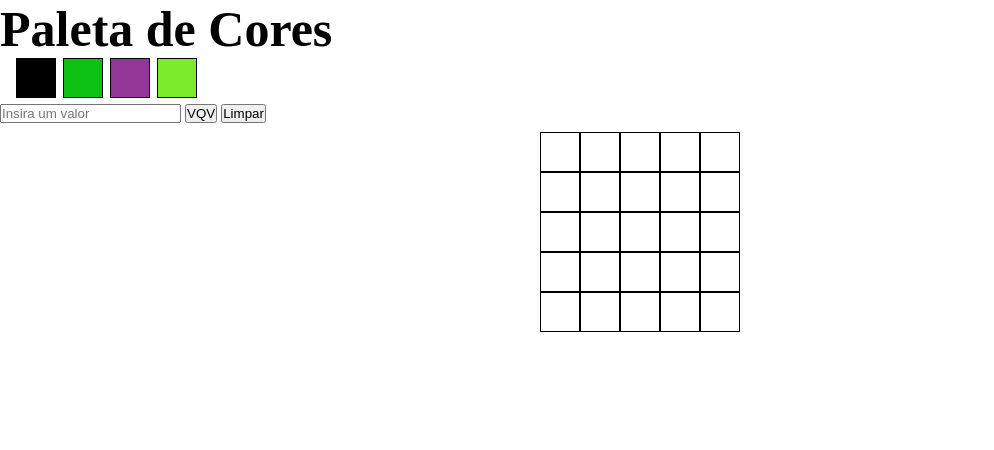
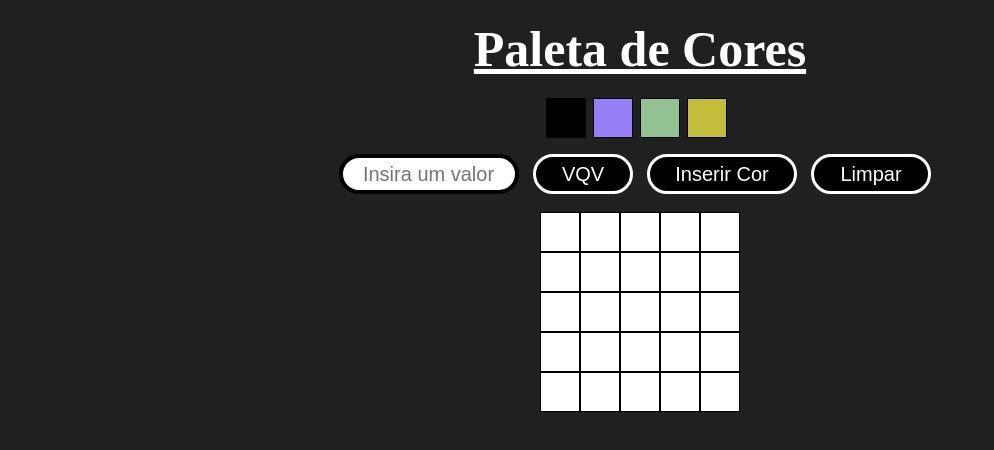
Before and after one commit to WBomfim/Pixels-Art, a plain HTML site: page index.html in a window 1280 px wide. Shown: the whole page, without its empty margins (0-994 px from the left). Drawn offline with Linux system fonts and the light colour scheme.

Commit message:
Adicionado estilo a pagina

```diff
--- a/index.html
+++ b/index.html
@@ -14,8 +14,9 @@
   <section id="color-palette"></section>
   <section id="input-buttons">
     <input id="board-size" type="number" placeholder="Insira um valor" min="1">
-    <button id="generate-board">VQV</button>
-    <button id="clear-board">Limpar</button>
+    <button class="buttons" id="generate-board">VQV</button>
+    <button class="buttons" id="create-color">Inserir Cor</button>
+    <button class="buttons" id="clear-board">Limpar</button>
   </section>
   <section id="pixel-board"></section>
   <script src="script.js"></script>
--- a/script.js
+++ b/script.js
@@ -15,10 +15,16 @@ function createColorInPalette(color) {
   colorPalette.appendChild(colorExhibition);
 }
 
-createColorInPalette('black');
-createColorInPalette(generateNumbersColorsRGB());
-createColorInPalette(generateNumbersColorsRGB());
-createColorInPalette(generateNumbersColorsRGB());
+const buttonCreateColors = document.getElementById('create-color');
+
+function insertColor() {
+  const colors = document.querySelectorAll('.color');
+  const title = document.getElementById('title');
+  if (colors.length <= 35) {
+    createColorInPalette(generateNumbersColorsRGB());
+    title.style.color = generateNumbersColorsRGB();
+  }
+}
 
 function selectBlackColorFirst() {
   const colorBlack = document.querySelectorAll('.color')[0];
@@ -59,14 +65,14 @@ function boardSize() {
   document.querySelector('#pixel-board').innerHTML = '';
   if (inputValue === '') {
     alert('Board inválido!');
+    addPixelSquare(5);
   } else {
     boardSizeLimit(inputValue);
   }
 }
 
-const colors = document.querySelectorAll('.color');
-
 function changeColors(event) {
+  const colors = document.querySelectorAll('.color');
   const eventSelect = event;
   for (let index = 0; index < colors.length; index += 1) {
     if (colors[index].className !== 'selected') {
@@ -100,8 +106,13 @@ function clearAllPixels() {
 }
 
 window.onload = function loadingEvents() {
+  createColorInPalette('black');
+  createColorInPalette(generateNumbersColorsRGB());
+  createColorInPalette(generateNumbersColorsRGB());
+  createColorInPalette(generateNumbersColorsRGB());
   selectBlackColorFirst();
   addPixelSquare(5);
+  buttonCreateColors.addEventListener('click', insertColor);
   buttonVQV.addEventListener('click', boardSize);
   colorPalette.addEventListener('click', colorSelected);
   pixelBoard.addEventListener('click', paintPixel);
--- a/style.css
+++ b/style.css
@@ -4,15 +4,63 @@
   box-sizing: border-box;
 }
 
-
+body {
+  text-align: center;
+  background-color: rgb(32, 32, 32);
+}
 
 #title {
   font-size: 50px;
+  color: white;
+  text-decoration: underline;
+  padding: 10px;
+  margin-top: 10px;
+}
+
+#board-size {
+  width: 180px;
+  height: 40px;
+  margin-right: 10px;
+  border-radius: 50px;
+  background-color: white;
+  border: solid black 4px;
+  color: black;
+  font-size: 20px;
+}
+
+#board-size , ::placeholder {
+  font-size: 20px;
+  text-align: center;
+  padding-left: 7px;
+}
+
+.buttons {
+  height: 40px;
+  margin-right: 10px;
+  border-radius: 50px;
+  background-color: black;
+  border: solid white 3px;
+  color: white;
+  font-size: 20px;
+}
+
+#generate-board {
+  width: 100px;
+}
+
+#create-color {
+  width: 150px;
+}
+
+#clear-board {
+  width: 120px;
+  margin-top: 2px;
 }
 
 #color-palette {
-  width: 220px;
+  width: 90%;
   text-align: center;
+  margin: 10px auto;
 }
 
 .color {
@@ -37,10 +85,7 @@
 }
 
 #input-buttons {
-  height: 30px;
-  width: 350px;
+  height: 60px;
+  width: 90%;
+  margin: auto;
 }
-
-#clear-board {
-  margin-top: 2px;
-}
```
